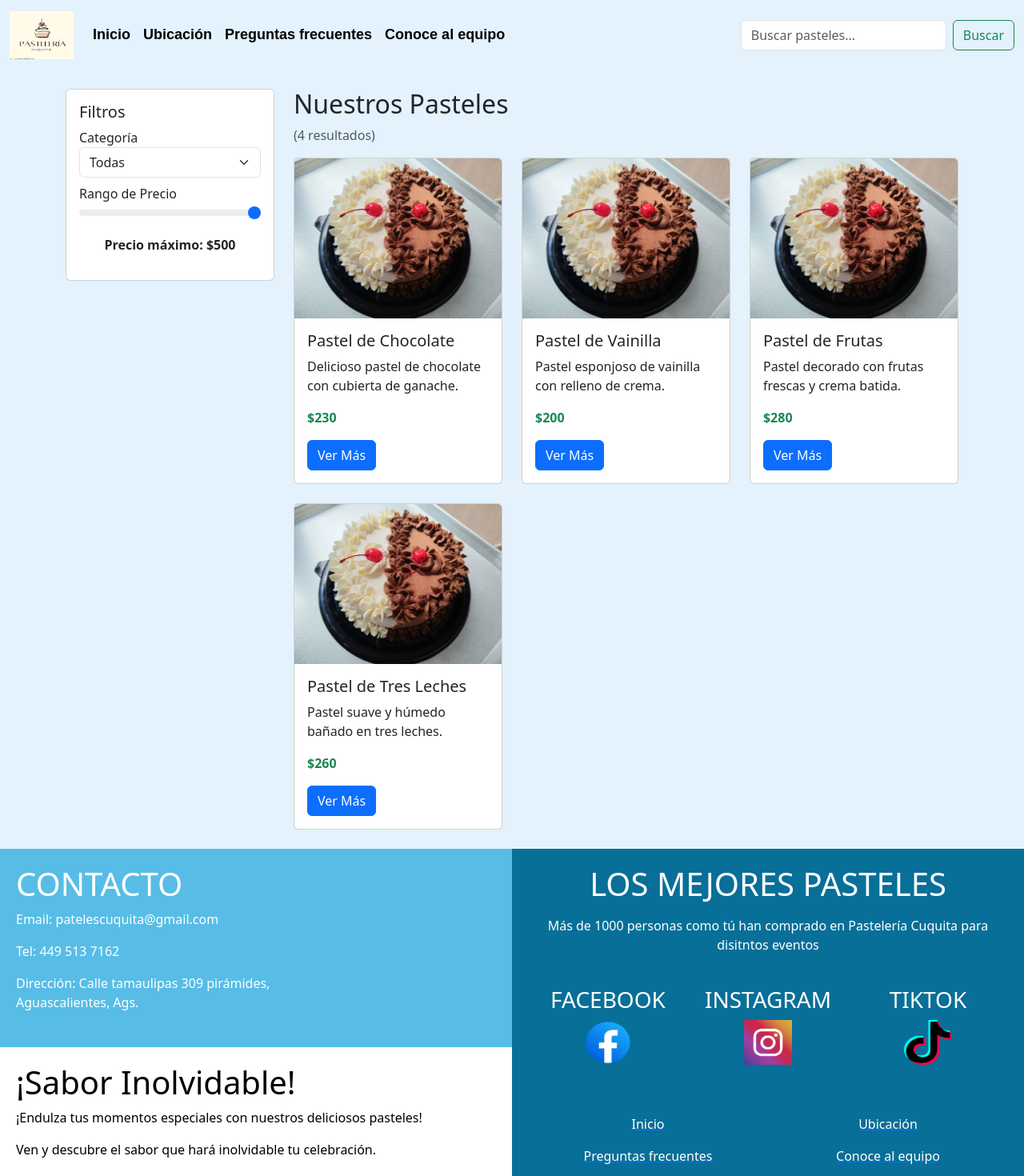
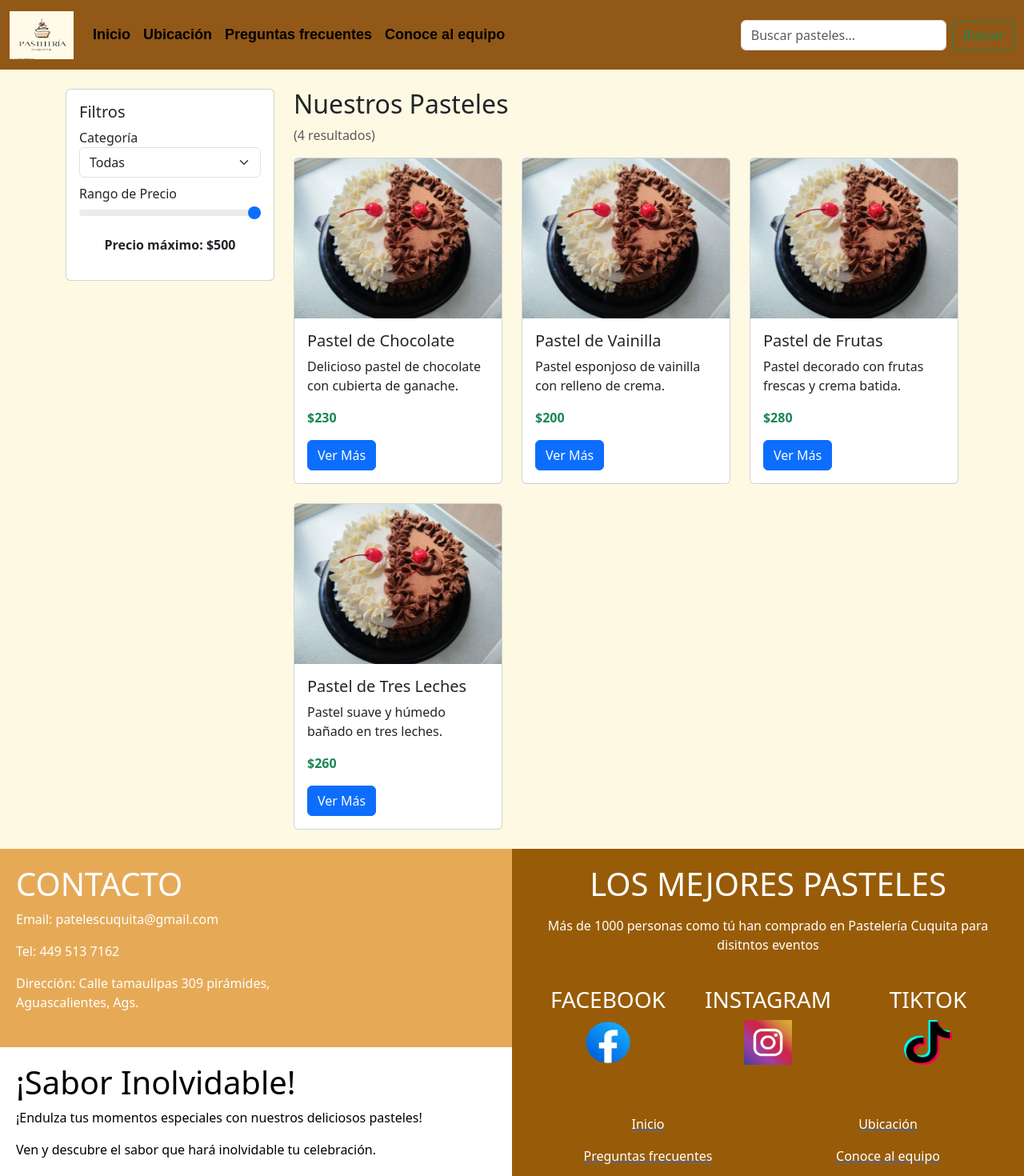
Before and after one commit to KGSolucionesInformaticas/pasteleria-cuquita, an Angular app: page /inicio in a window 1280 px wide. Shown: the top 1470 px of the page at 80% size. Built offline with nearby package versions, Linux system fonts and the light colour scheme.

Commit message:
Modificación componentes de header, footer y ubicación

```diff
--- a/src/app/footer/footer.component.css
+++ b/src/app/footer/footer.component.css
@@ -21,11 +21,11 @@
 }
 
 .contenedor .contacto{
-    background-color: rgb(87, 189, 230);
+    background-color: rgb(230, 170, 87);
     color: white;
 }
 .contenedor .suscribete{
-    background-color: rgb(8, 111, 152);
+    background-color: rgb(152, 92, 8);
     color: white;
     grid-row: span 2;
 }
--- a/src/app/footer/footer.component.html
+++ b/src/app/footer/footer.component.html
@@ -35,7 +35,7 @@
             </div>
 
             <div class="enlaces">
-                <a href="#">
+                <a href="/inicio">
                     <p class="envio">Inicio </p>
                 </a>
                 <a href="/ubicacion">
--- a/src/app/header/header.component.css
+++ b/src/app/header/header.component.css
@@ -12,11 +12,11 @@
     font-size: 18px;
     font-family: 'Rubik', sans-serif;
     font-weight: 600;
-    color: black;
+    color: rgb(255, 255, 255);
 }
 
 .nav-link:hover {
-    color: #007bff;
+    color: #ffffff;
 }
 
 .navbar-toggler {
--- a/src/app/header/header.component.html
+++ b/src/app/header/header.component.html
@@ -1,4 +1,4 @@
-<nav class="navbar navbar-expand-lg navbar-light" style="background-color: #e3f2fd;">
+<nav class="navbar navbar-expand-lg navbar-light" style="background-color: #915817;">
     <div class="container-fluid">
       <a class="navbar-brand" href="#">
         <img src="../../assets/Pastelería Cuquita.jpg" alt="" width="80" height="60" class="d-inline-block align-text-top">
@@ -9,16 +9,16 @@
       <div class="collapse navbar-collapse" id="navbarSupportedContent">
         <ul class="navbar-nav me-auto mb-2 mb-lg-0">
           <li class="nav-item">
-            <a class="nav-link active" routerLink="inicio" aria-current="page">Inicio</a>
+            <a class="nav-link active" href="/inicio" aria-current="page">Inicio</a>
           </li>
           <li class="nav-item">
-            <a class="nav-link active" routerLink="ubicacion" aria-current="page">Ubicación</a>
+            <a class="nav-link active" href="/ubicacion" aria-current="page">Ubicación</a>
           </li>
           <li class="nav-item">
-            <a class="nav-link active" routerLink="preguntas-frecuentes" aria-current="page">Preguntas frecuentes</a>
+            <a class="nav-link active" href="/preguntas-frecuentes" aria-current="page">Preguntas frecuentes</a>
           </li>
           <li class="nav-item">
-            <a class="nav-link active" routerLink="conoce-al-equipo" aria-current="page">Conoce al equipo</a>
+            <a class="nav-link active" href="/conoce-al-equipo" aria-current="page">Conoce al equipo</a>
           </li>
         </ul>
         <form class="d-flex" role="search" (ngSubmit)="buscarPasteles()">
@@ -34,4 +34,4 @@
         </form>
       </div>
     </div>
-  </nav>
+</nav>
--- a/src/app/ubicacion/ubicacion.component.html
+++ b/src/app/ubicacion/ubicacion.component.html
@@ -8,7 +8,7 @@
     <!-- Botón para abrir en Google Maps -->
     <div class="text-center mt-3">
       <a
-        href="https://www.google.com/maps?q=21.8853,-102.2916"
+        href="https://www.google.com/maps?q=21.857071,-102.281159"
         target="_blank"
         class="btn btn-primary"
       >
--- a/src/app/ubicacion/ubicacion.component.ts
+++ b/src/app/ubicacion/ubicacion.component.ts
@@ -15,7 +15,7 @@ export class UbicacionComponent implements OnInit {
   }
 
   private initMap(): void {
-    const map = L.map('map').setView([21.8853, -102.2916], 15); // Coordenadas de Aguascalientes
+    const map = L.map('map').setView([21.857071, -102.281159], 15); // Coordenadas de Aguascalientes
 
     L.tileLayer('https://{s}.tile.openstreetmap.org/{z}/{x}/{y}.png', {
       attribution: '&copy; OpenStreetMap contributors'
@@ -32,7 +32,7 @@ export class UbicacionComponent implements OnInit {
     });
 
     // Marcador de la pastelería
-    const marker = L.marker([21.8853, -102.2916], { icon: iconDefault }).addTo(map);
+    const marker = L.marker([21.857071, -102.281159], { icon: iconDefault }).addTo(map);
     marker.bindPopup('<b>Pastelería Cuquita</b><br>¡El mejor sabor en Aguascalientes!').openPopup();
   }
 }
--- a/src/styles.css
+++ b/src/styles.css
@@ -1,5 +1,5 @@
 /* You can add global styles to this file, and also import other style files */
 @import 'leaflet/dist/leaflet.css';
 body{
-    background-color: #e3f2fd;;
+    background-color: #fdf9e3;;
 }
```
Also changed, not shown: src/app/header/header.component.ts (line endings or trailing spaces), src/app/inicio/inicio.component.html (indentation only).
